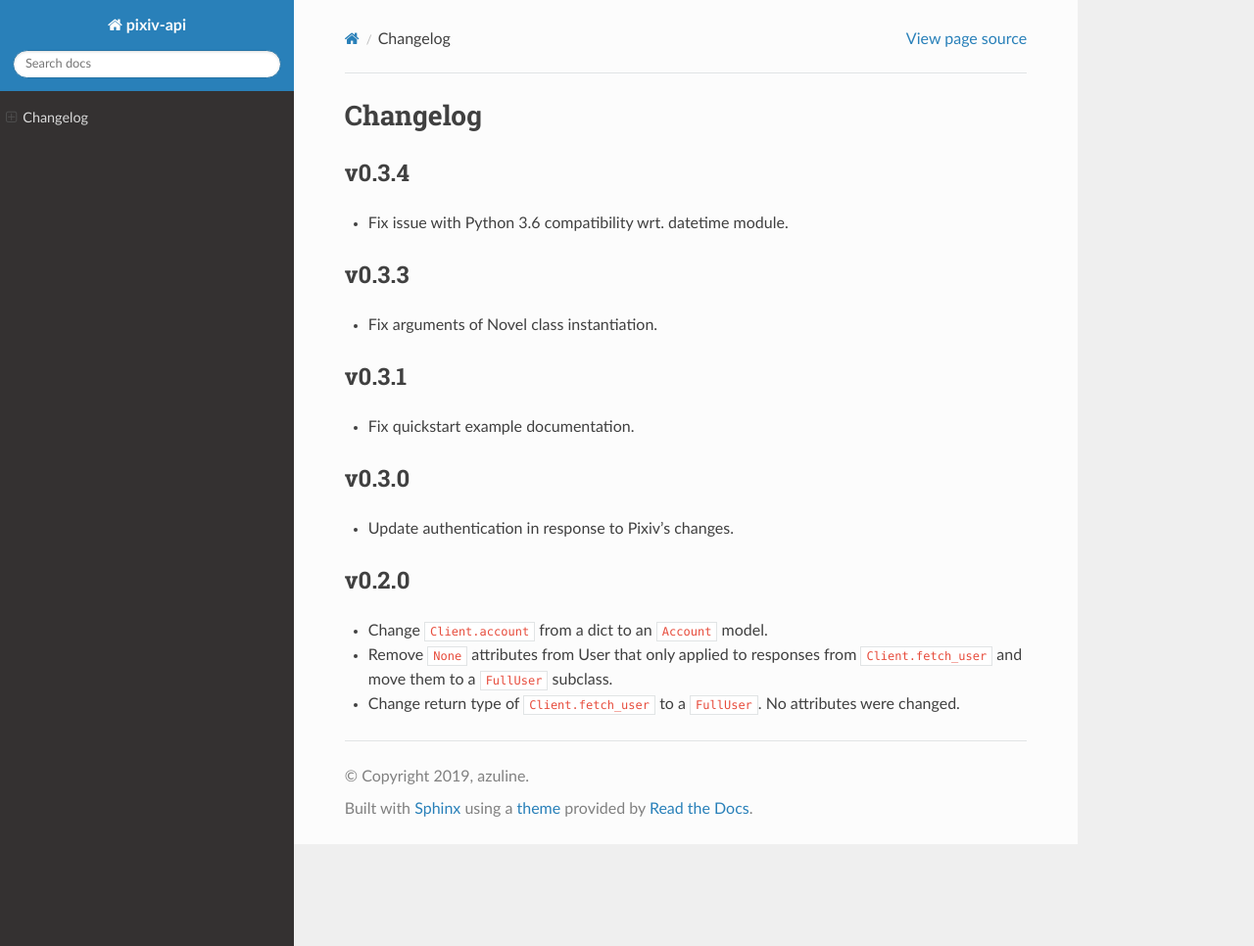
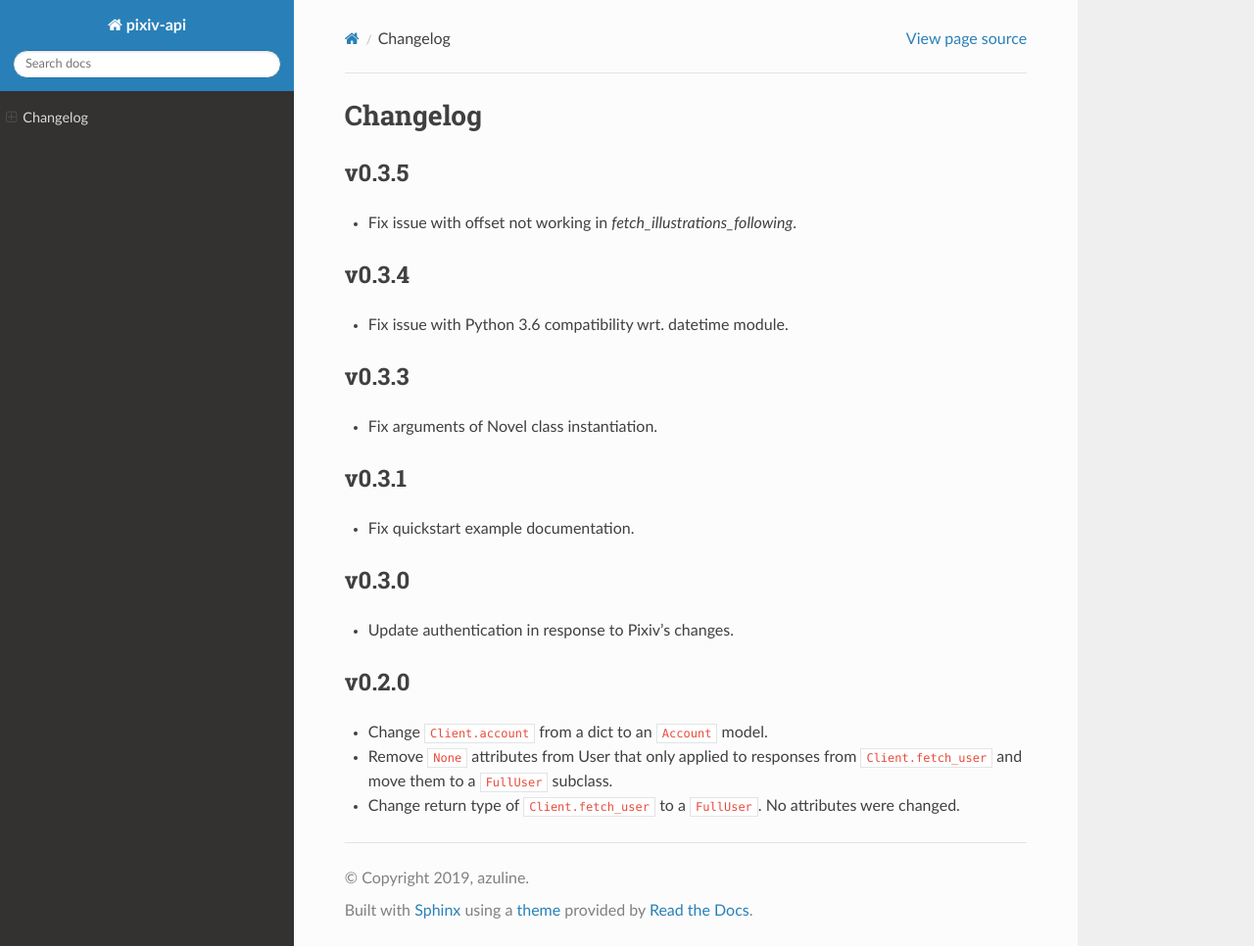
Before and after one commit to azuline/pixiv-api, a Sphinx documentation site: the page built from docs/changelog.rst, in a window 1280 px wide and 966 px high. Shown: the whole window at 98% size. Built offline with Sphinx 7.4.7 and the Read the Docs theme 2.0.0, drawn with Linux system fonts in a browser that asks for light colours.

Commit message:
update changelog for v0.3.5 (forgot)

```diff
--- a/README.rst
+++ b/README.rst
@@ -92,6 +92,11 @@ Read the complete documentation at https://pixiv-api.readthedocs.io.
 Changelog
 =========
 
+v0.3.5
+------
+
+- Fix issue with offset not working in `fetch_illustrations_following`.
+
 v0.3.4
 ------
 
--- a/docs/changelog.rst
+++ b/docs/changelog.rst
@@ -1,5 +1,10 @@
 Changelog
 ---------
+
+v0.3.5
+^^^^^^
+
+- Fix issue with offset not working in `fetch_illustrations_following`.
 
 v0.3.4
 ^^^^^^
```
